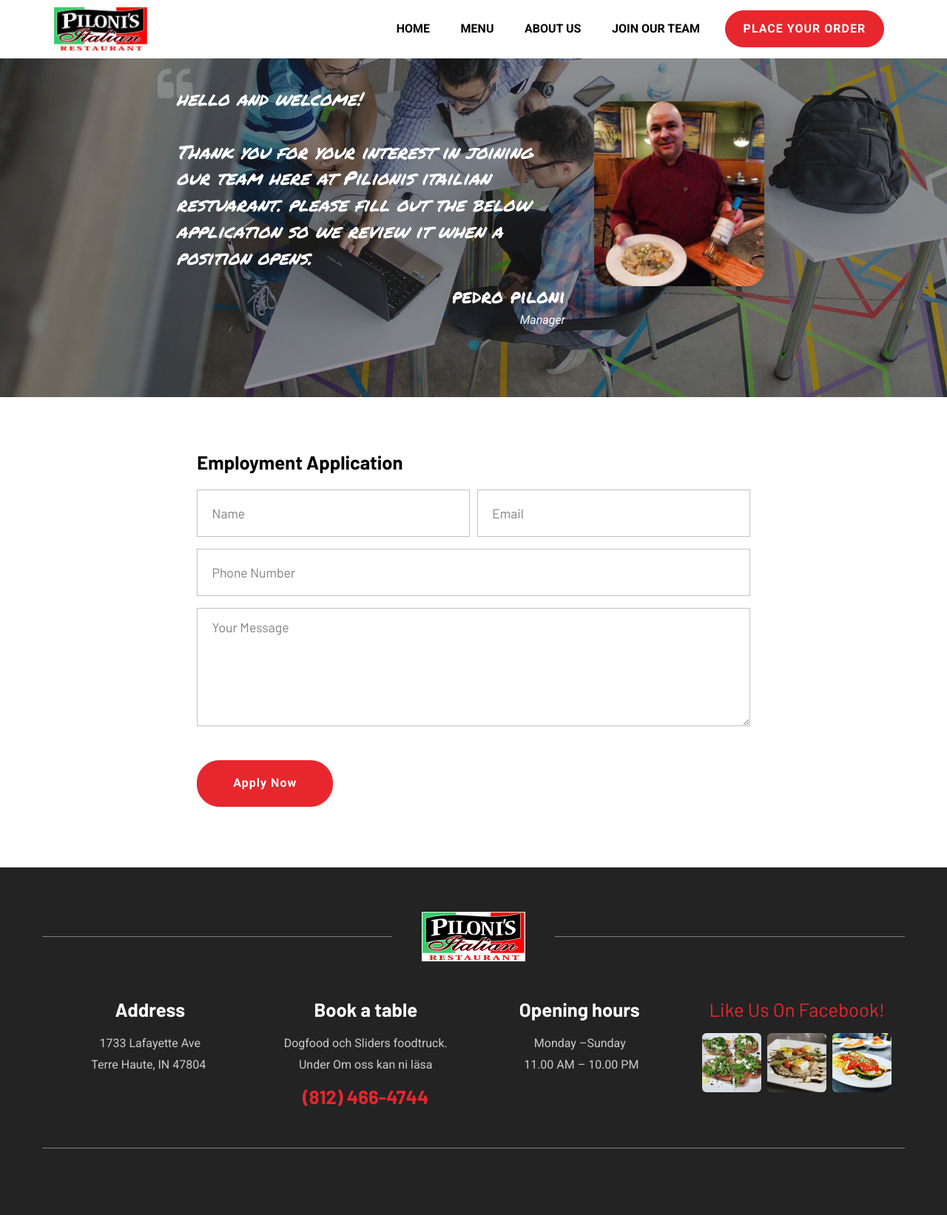
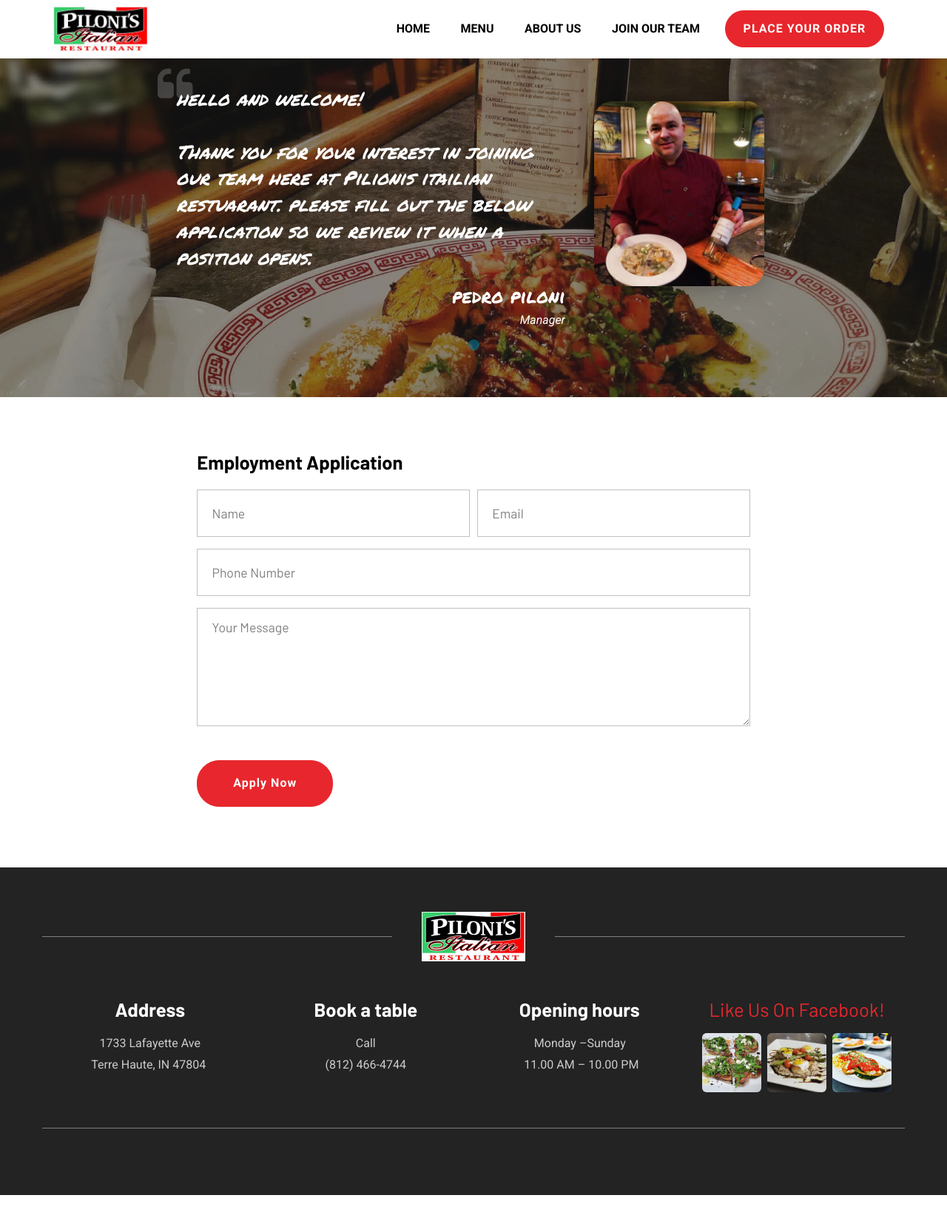
Before and after one commit to DODOM2/pilioni, a plain HTML site: page join-our-team.html in a window 1280 px wide. Shown: the whole page at 74% size. After the commit the page ends 1616 px from the top, so only its background shows below. Drawn offline with Linux system fonts and the light colour scheme; a script that the page names is missing.

Commit message:
create github pages

```diff
--- a/assets/mobirise/css/mbr-additional.css
+++ b/assets/mobirise/css/mbr-additional.css
@@ -2173,7 +2173,7 @@
 .cid-s14pFUqAVa {
   padding-top: 60px;
   padding-bottom: 60px;
-  background-image: url("../../../assets/images/background7.jpg");
+  background-image: url("../../../assets/images/27356475-1581883791860200-8511447126826855797-o-2000x1500.jpg");
 }
 .cid-s14pFUqAVa .container-fluid {
   overflow: hidden;
--- a/join-our-team.html
+++ b/join-our-team.html
@@ -218,7 +218,7 @@
 
             <div class="col-lg-8 my-auto md-pb mbr-form" data-form-type="formoid">
                 <!--Formbuilder Form-->
-                <form action="https://mobirise.com/" method="POST" class="mbr-form form-with-styler" data-form-title="Form Name"><input type="hidden" name="email" data-form-email="true" value="zEcXs3w1IpCctjkm79TBRPKH4wS+9m74iukb4rbAqGIliIVrcN5hB95Y2WDGOy9I0fs/fzVP90+pcRsEiteTCUxOTxmQWaRSpaF+g2Y2f3unxy3lJYjK9+F74fwqI7sS.diYCvOXyGIeGQNHzOJ1Fh2IWd5gh0PK3WnsFuQSANh04uUKuXG5jchQUXFJASoqZi4VcG96faL4SRVIZxI5tSU3m19KqBnjX0BeO0RSSOwO55i+r5ZsUaQ5j8bZ8GMo0">
+                <form action="https://mobirise.com/" method="POST" class="mbr-form form-with-styler" data-form-title="Form Name"><input type="hidden" name="email" data-form-email="true" value="kXAZ50Gf/BT3vhA7p0Robbiy6DqdlAeXTng52viiDZY5k/4p+FL95bYt1r5r1wd+koMV7XoIiYQTR9EnrEAW9BI/dx9p0YTE3/y+MQogLTQD3ar8Vj3bBMYrsrOcBA1o.teFu3bOxVtKb74oEdlrtQ/QsyqZOySg7jz0UccJYz7Eq6/JEkf+Mm9FSBdG8v8eAlahPw2TAJLjriitxrw9DbiwmlGT5dFVnL6RSnxFO4plVGn8vEbONx3sfSrGp7Lyb">
                     <div class="form-row">
                         <div hidden="hidden" data-form-alert="" class="alert alert-success col-12">Thanks for filling out
                             the form!</div>
@@ -288,11 +288,8 @@
             <div class="col-md-6 col-lg-3 align-center">
                 <div class="item-content">
                     <h3 class="mbr-section-title pb-2 mbr-bold mbr-fonts-style display-7">Book a table</h3>
-                    <p class="mbr-text mbr-fonts-style display-4">Dogfood och Sliders
-                        foodtruck.
-                        <br>Under Om oss kan ni läsa
-                    </p>
-                    <h4 class="phone mbr-bold pb-5 mbr-fonts-style display-7">(812) 466-4744</h4>
+                    <p class="mbr-text mbr-fonts-style display-4">Call<br>(812) 466-4744</p>
+
 
                 </div>
 
```
Also changed, not shown: about-us.html (+2 -5 lines), index.html (+4 -7 lines), online-ordering.html (+2 -5 lines), 1 other file.
